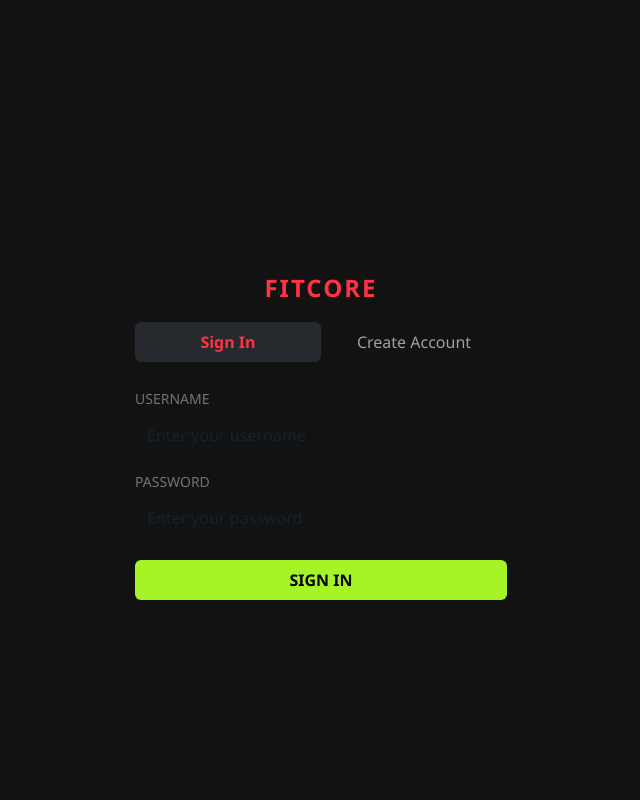
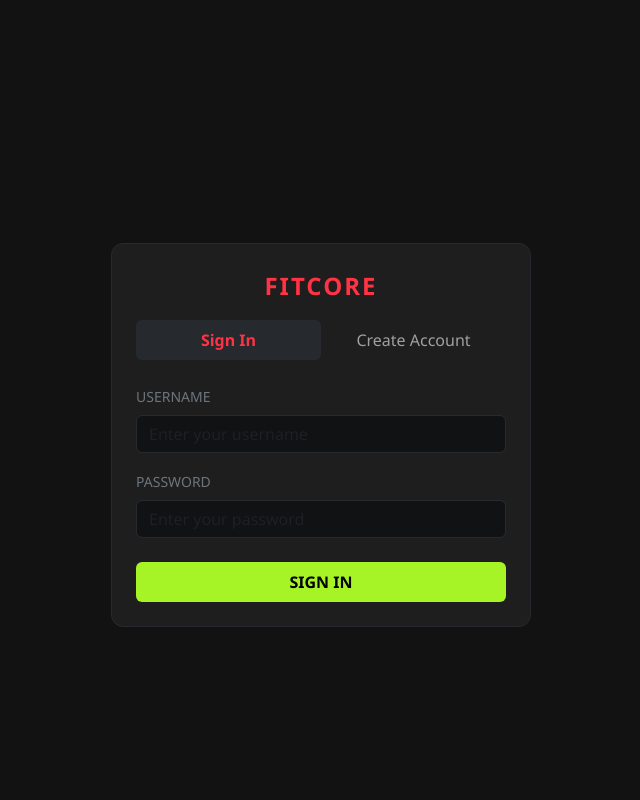
Before and after one commit to anuja77-lakshan/Fitness_Tracker, a PHP site: page /Login.html in a window 1280 px wide. Shown: the whole page, without its empty margins (319-959 px from the left). Run offline with PHP 8.4, Linux system fonts and the light colour scheme.

Commit message:
added new css style

```diff
--- a/css/styles.css
+++ b/css/styles.css
@@ -1,10 +1,12 @@
 :root {
   --bg-dark: #121212;
   --card-dark: #1e1e1e;
-  --accent-lime: #a6f425;
+  --card-bg: #1e1e1e;
+  --card-border: #26292e;
   --accent-neon: #a6f425;
   --accent-red: #ff3344;
   --text-light: #f8f9fa;
+  --text-main: #f8f9fa;
   --text-muted: #a0a0a0;
 }
 
@@ -77,6 +79,9 @@ body {
 .auth-card {
   max-width: 420px;
   margin: 60px auto;
+  background-color: var(--card-bg);
+  border: 1px solid var(--card-border);
+  border-radius: 12px;
 }
 
 .nav-pills .nav-link {
```
